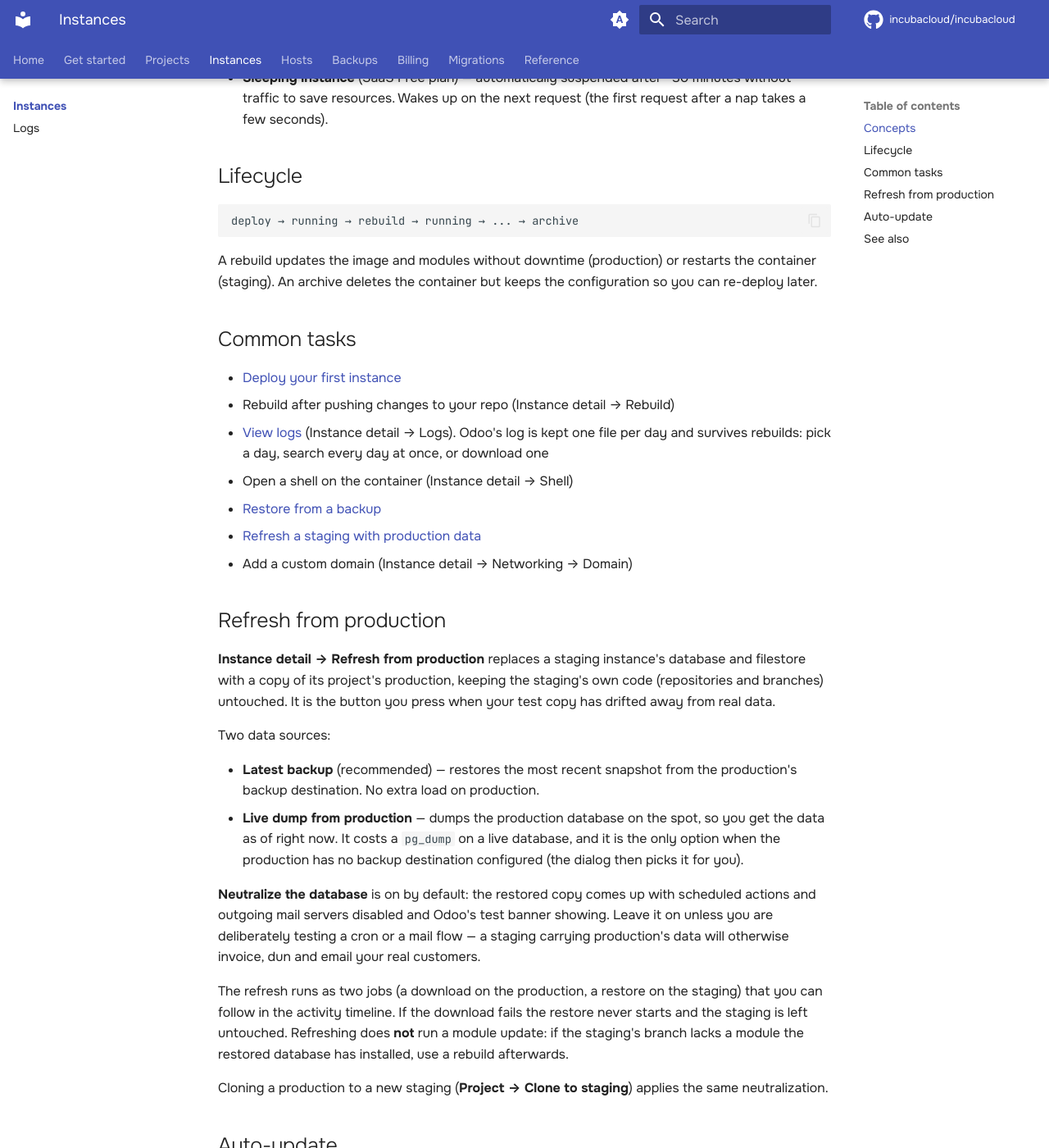
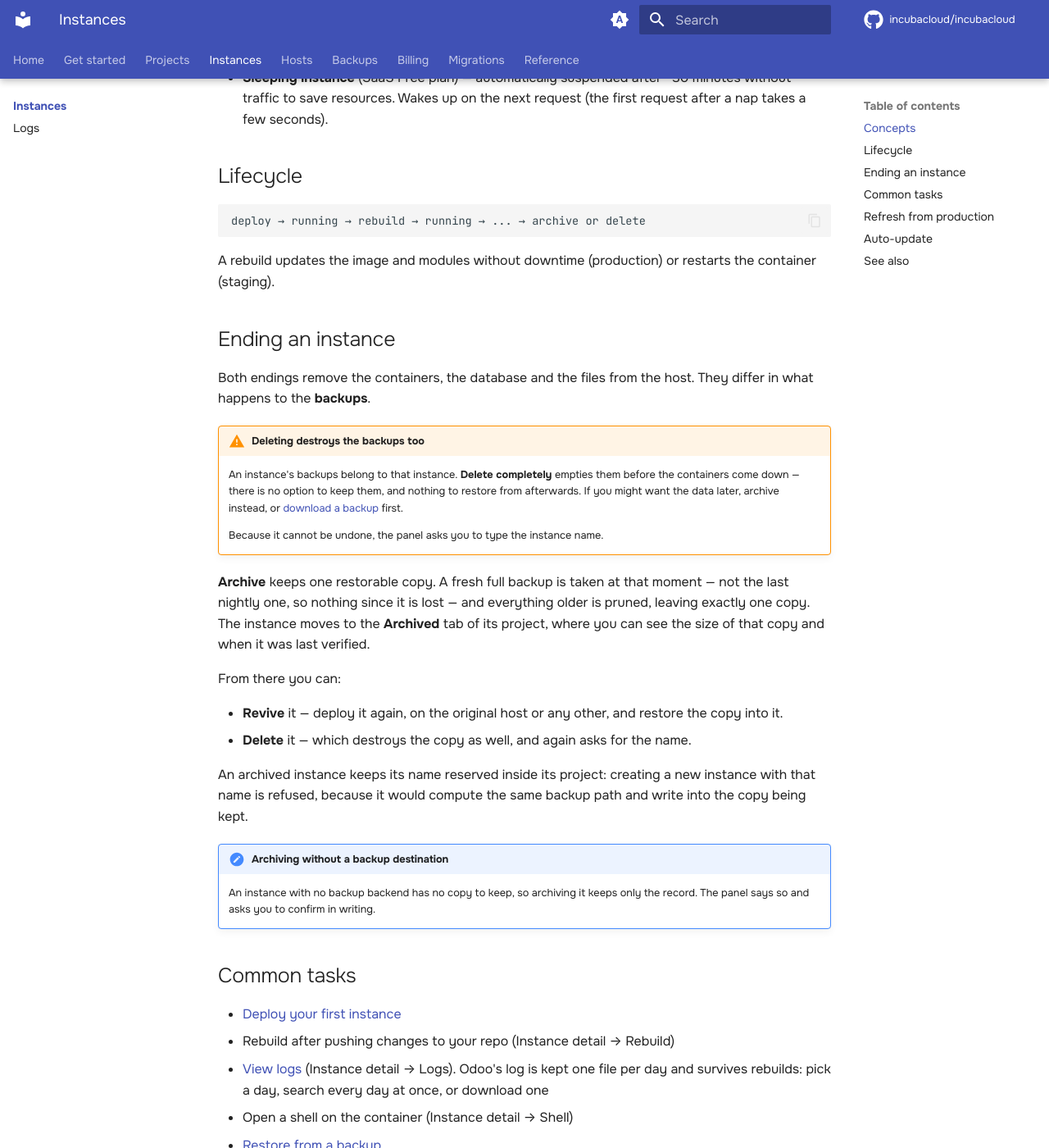
Before and after one commit to incubacloud/incubacloud, an MkDocs documentation site: the page built from docs/user/docs/instances/index.md, in a window 1280 px wide and 1400 px high, scrolled down 381 px. Shown: the whole window at 82% size. Built offline with MkDocs 1.6.1 and Material for MkDocs 9.7.7, drawn with Linux system fonts in a browser that asks for light colours; comment, search, counter and statistics services are not loaded.

Commit message:
[FIX] incubacloud: bound an archived purge to the chain it was meant to delete
A backup prefix is derived from the instance name, so a new instance
taking that name inherits the prefix — and the purge emptied everything
under it. The happy path left a narrow window; the retry left none at
all: a purge that failed today and ran again next month would find a
live instance in that prefix, empty it, and report success.

The purge now carries PURGE_BEFORE, the instant the deletion was
decided, and deletes only objects older than it. Whatever the successor
writes is newer, so the job is safe to land at any later time — which
also removes the reason "start from scratch" had to wait for it.

The cutoff is stamped once, on the first delete_archived, and reused by
every retry: taking "now" on a retry would reproduce exactly the bug it
prevents. Reviving clears it, because a deletion that was decided and
then reverted must not bound a future purge — that one would predate the
chain written since, delete nothing, and still report success. An
unparseable value is refused rather than ignored, falling back to the
unconditional purge being the one outcome this exists to prevent.

Also documents both endings of an instance for users: deleting destroys
the backups, archiving keeps exactly one copy taken at that moment. The
lifecycle section still described "archive" with its old meaning, and
nothing anywhere said that deleting takes the backups with it — the one
thing worth knowing before pressing the button. Ships the Spanish
translations 1.0.93 left behind.

````diff
--- a/docs/user/docs/instances/index.md
+++ b/docs/user/docs/instances/index.md
@@ -15,12 +15,45 @@
 ## Lifecycle
 
 ```
-deploy → running → rebuild → running → ... → archive
+deploy → running → rebuild → running → ... → archive or delete
 ```
 
 A rebuild updates the image and modules without downtime (production) or
-restarts the container (staging). An archive deletes the container but keeps
-the configuration so you can re-deploy later.
+restarts the container (staging).
+
+## Ending an instance
+
+Both endings remove the containers, the database and the files from the host.
+They differ in what happens to the **backups**.
+
+!!! warning "Deleting destroys the backups too"
+    An instance's backups belong to that instance. **Delete completely** empties
+    them before the containers come down — there is no option to keep them, and
+    nothing to restore from afterwards. If you might want the data later,
+    archive instead, or [download a backup](../backups/restore.md) first.
+
+    Because it cannot be undone, the panel asks you to type the instance name.
+
+**Archive** keeps one restorable copy. A fresh full backup is taken at that
+moment — not the last nightly one, so nothing since it is lost — and everything
+older is pruned, leaving exactly one copy. The instance moves to the
+**Archived** tab of its project, where you can see the size of that copy and
+when it was last verified.
+
+From there you can:
+
+- **Revive** it — deploy it again, on the original host or any other, and
+  restore the copy into it.
+- **Delete** it — which destroys the copy as well, and again asks for the name.
+
+An archived instance keeps its name reserved inside its project: creating a new
+instance with that name is refused, because it would compute the same backup
+path and write into the copy being kept.
+
+!!! note "Archiving without a backup destination"
+    An instance with no backup backend has no copy to keep, so archiving it
+    keeps only the record. The panel says so and asks you to confirm in
+    writing.
 
 ## Common tasks
 
````
Also changed, not shown: docs/user/docs/backups/index.md (+22 -0 lines), docs/user/docs/billing/index.md (+16 -0 lines), CHANGELOG.md, 7 other files.
